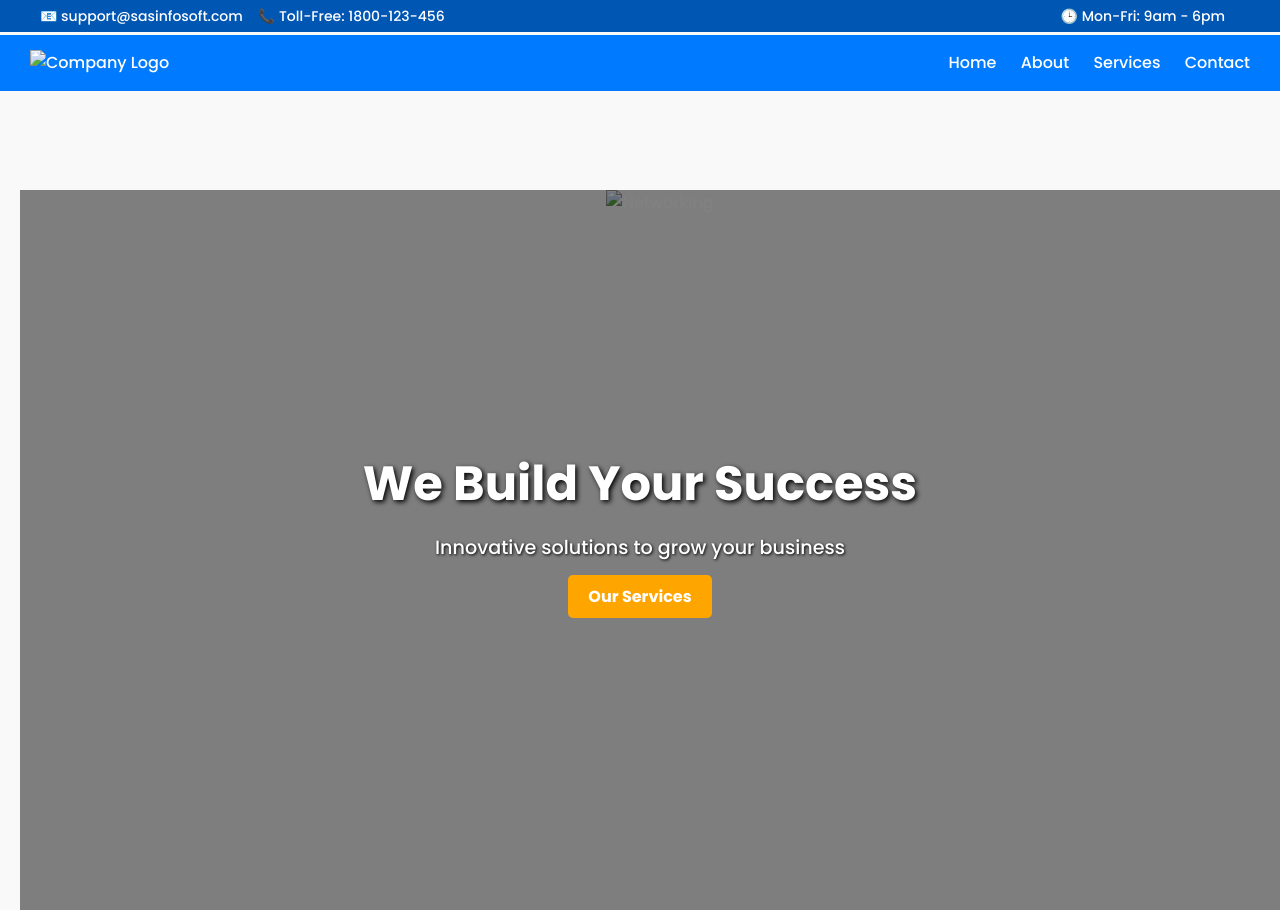
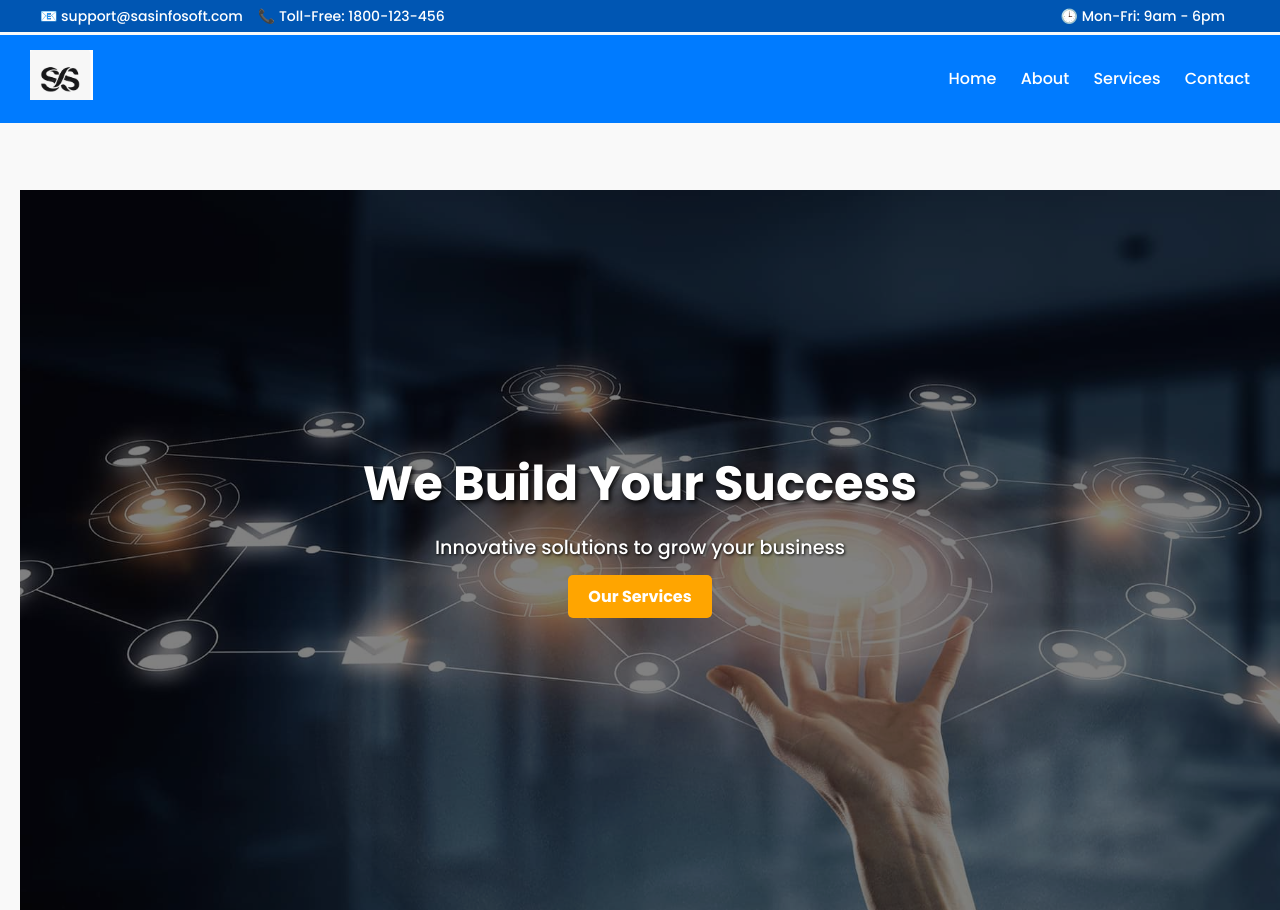
Before and after one commit to 122tara/homepage, a plain HTML site: page index.html in a window 1280 px wide. Shown: the top 910 px of the page. Drawn offline with Linux system fonts and the light colour scheme.

Commit message:
index.html

```diff
--- a/index.html
+++ b/index.html
@@ -22,7 +22,7 @@
 <!-- Header -->
 <header>
     <div class="logo-container">
-        <img src="images/logo.png" alt="Company Logo" class="logo">
+        <img src="logo.png" alt="Company Logo" class="logo">
     </div>
     <nav>
         <a href="#home">Home</a>
@@ -37,10 +37,10 @@
 <section id="home" class="hero">
     <div class="slider">
         <div class="slide">
-            <img src="images/cyber1.jpg" alt="Cyber Security">
+            <img src="cyber1.jpg" alt="Cyber Security">
         </div>
         <div class="slide">
-            <img src="images/networking.jpg" alt="Networking">
+            <img src="networking.jpg" alt="Networking">
         </div>
     </div>
     <div class="hero-text">
```
